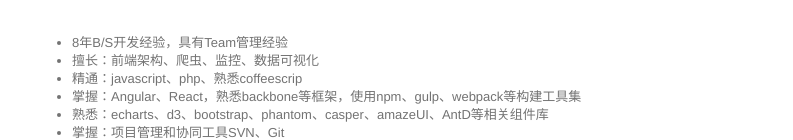
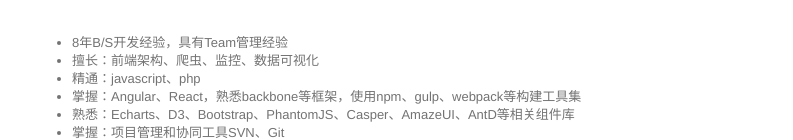
Before and after one commit to nvsky/hijack, a plain HTML site: page index.html in a window 1280 px wide. Shown: the part 666-806 px from the top of the page, without its empty margins (234-1027 px from the left). Drawn offline with Linux system fonts and the light colour scheme.

Commit message:
no message

```diff
--- a/index.html
+++ b/index.html
@@ -32,9 +32,9 @@
 <ul>
 <li>8年B/S开发经验，具有Team管理经验</li>
 <li>擅长：前端架构、爬虫、监控、数据可视化</li>
-<li>精通：javascript、php、熟悉coffeescrip</li>
+<li>精通：javascript、php</li>
 <li>掌握：Angular、React，熟悉backbone等框架，使用npm、gulp、webpack等构建工具集</li>
-<li>熟悉：echarts、d3、bootstrap、phantom、casper、amazeUI、AntD等相关组件库</li>
+<li>熟悉：Echarts、D3、Bootstrap、PhantomJS、Casper、AmazeUI、AntD等相关组件库</li>
 <li>掌握：项目管理和协同工具SVN、Git</li>
 <li>使用api以JSON形式进行数据交互，完成相关业务逻辑编码</li>
 </ul>
```
Also changed, not shown: 1 other file.
